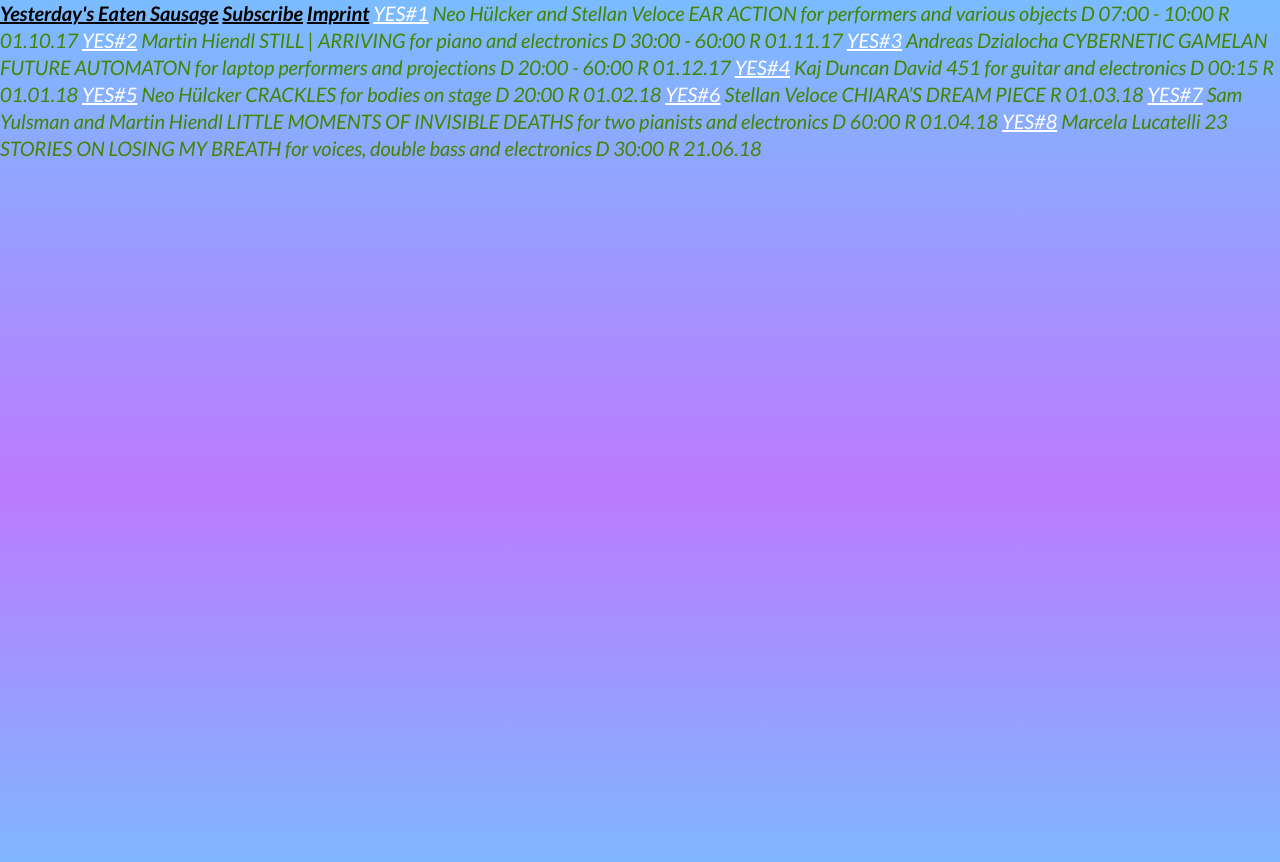
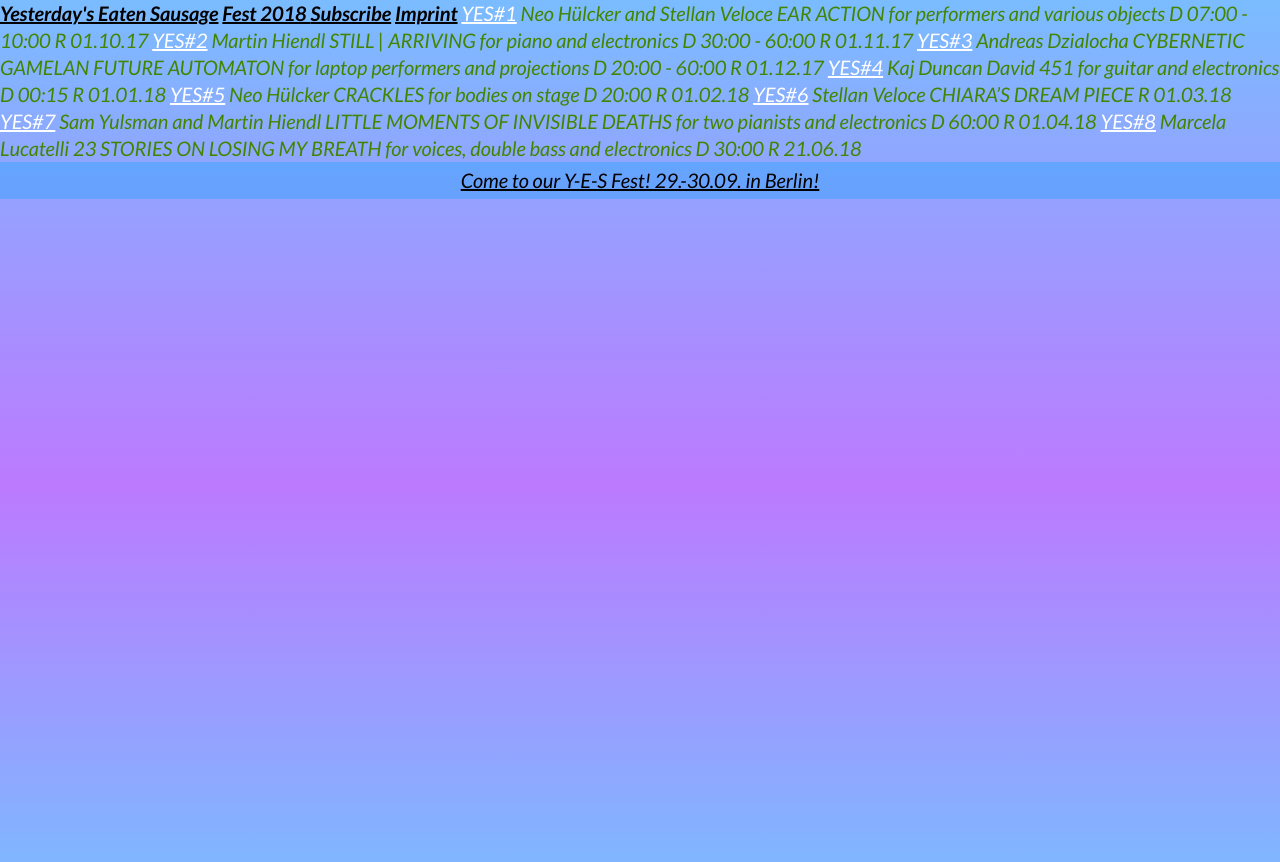
Before and after one commit to adzialocha/y-e-s, a Jekyll site: the page built from index.md, in a window 1280 px wide. Shown: the top 862 px of the page. Built offline with Jekyll 4.4.1, drawn with Linux system fonts in a browser that asks for light colours.

Commit message:
Link to y-e-s fest

```diff
--- a/_layouts/default.html
+++ b/_layouts/default.html
@@ -20,6 +20,9 @@
   <div id="gradient" class="gradient"></div>
   <nav class="navigation">
     <button class="navigation__item" id="navigation-releases">Y-E-S</button>
+    <a href="https://2018.y-e-s.org" target="_blank" class="button navigation__item">
+      Fest 2018
+    </a>
     <button class="navigation__item" id="navigation-subscribe">
       {{ site.locales.subscribe }}
     </button>
--- a/assets/styles/base/buttons.scss
+++ b/assets/styles/base/buttons.scss
@@ -1,4 +1,5 @@
-button {
+button,
+.button {
   margin: 0;
   padding: 0;
 
--- a/index.md
+++ b/index.md
@@ -42,3 +42,6 @@ layout: default
     </section>
   </article>
 {% endfor %}
+<article class="blue">
+  <a href="https://2018.y-e-s.org" target="_blank">Come to our Y-E-S Fest! 29.-30.09. in Berlin!</a>
+</article>
```
